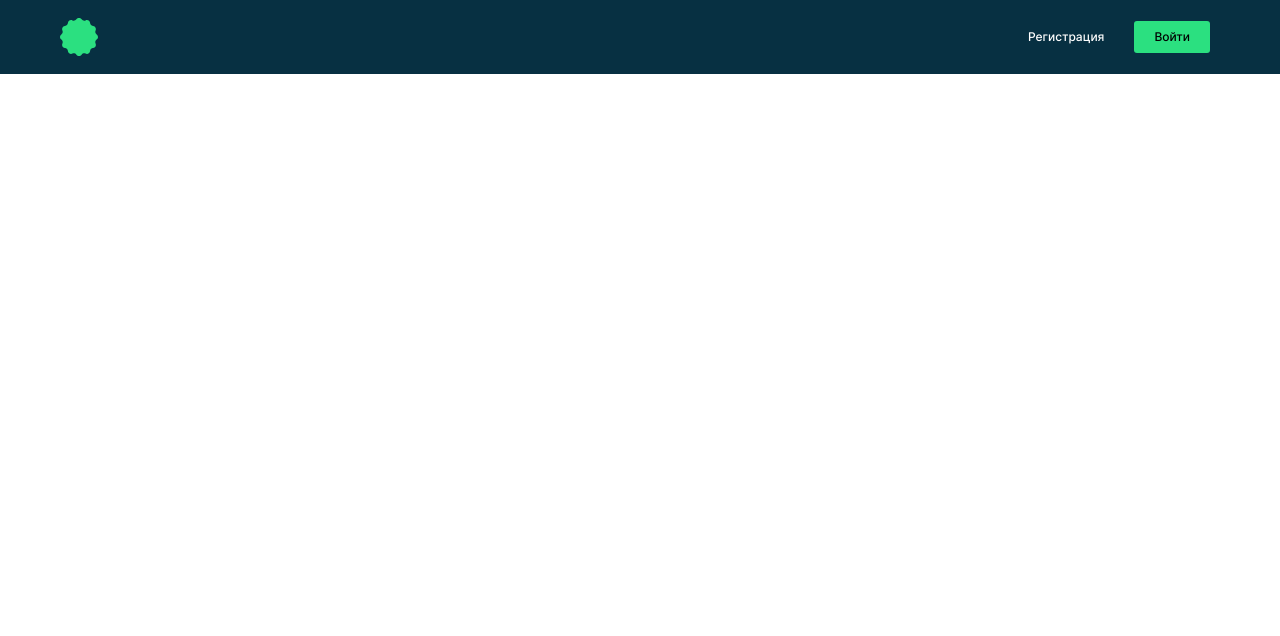
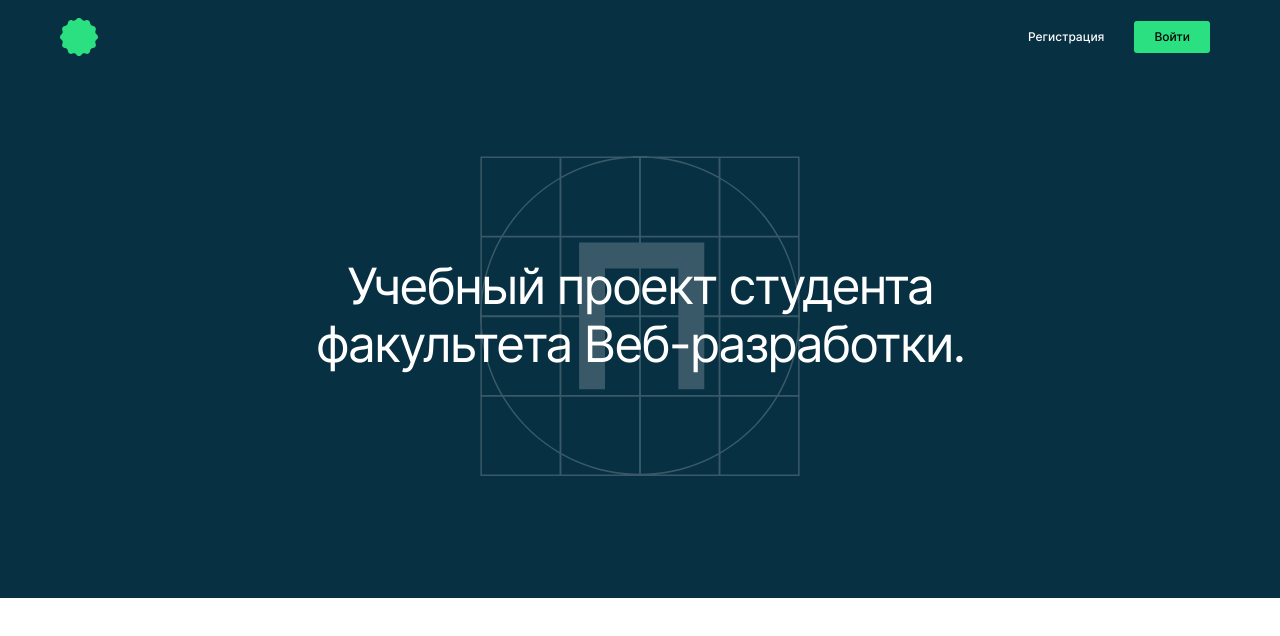
Before and after one commit to Olga-Sotula/movies-explorer-frontend, a React (Create React App) app: page / in a window 1280 px wide. Shown: the top 636 px of the page. Built offline with nearby package versions, Linux system fonts and the light colour scheme.

Commit message:
style Promo by figma

```diff
--- a/src/components/App/App.js
+++ b/src/components/App/App.js
@@ -18,7 +18,7 @@ function App() {
   return (
     <div className="page">
       <Header loggedIn={loggedIn} />
-      {/*{<Switch>
+      {<Switch>
         <Route exact path="/">
           <Main/>
         </Route>
@@ -38,7 +38,7 @@ function App() {
           <Register/>
         </Route>
       </Switch>}
-      <Footer/>*/}
+      {/*<Footer/>*/}
     </div>
   );
 }
--- a/src/components/Main/Main.css
+++ b/src/components/Main/Main.css
@@ -1,6 +1,6 @@
 .main {
-  margin: 0 auto;
-  max-width: 1280;
+  margin: 0;
+  max-width: 1280px;
   box-sizing: border-box;
   display: flex;
   flex-direction: column;
--- a/src/components/Main/Main.js
+++ b/src/components/Main/Main.js
@@ -10,13 +10,13 @@ import "./Main.css";
 
 const Main = () => {
   return(
-    <>
+    <main className="main">
       <Promo/>
-      <NavTab/>
+      {/*<NavTab/>
       <AboutProject/>
       <Techs/>
-      <AboutMe/>
-    </>
+  <AboutMe/>*/}
+    </main>
   );
 }
 
--- a/src/components/Promo/Promo.css
+++ b/src/components/Promo/Promo.css
@@ -1,15 +1,13 @@
 .promo {
-  margin: auto;
-  height: calc(100vh - 74px - 66px);
+  margin: 0;
+  padding-top: 183px;
+  width: 100%;
+  height: 524px;
   box-sizing: border-box;
   background-color: #073042;
-  display: flex;
-  flex-direction: column;
-  align-items: center;
-  justify-content: center;
   background-image: url(../../images/promo-logo.svg);
   background-size: 320px 320px;
-  background-position: center;
+  background-position: left 50% top 82px;
   background-repeat: no-repeat;
 }
 
--- a/src/components/Promo/Promo.js
+++ b/src/components/Promo/Promo.js
@@ -1,6 +1,4 @@
 import React from "react";
-
-import NavTab from "../NavTab/NavTab";
 
 import "./Promo.css";
 
```
